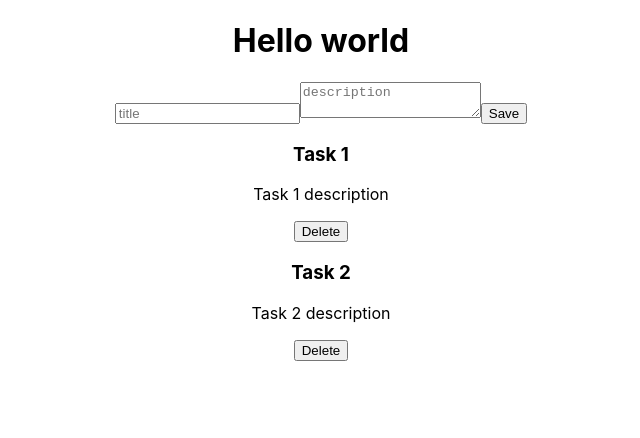
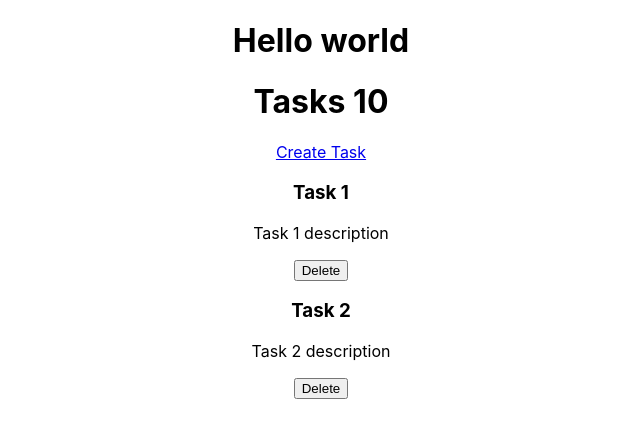
Before and after one commit to Googluu/tasks_crud_react_redux_tk, a React (Create React App) app: page / in a window 1280 px wide. Shown: the top 438 px of the page, without its empty margins (319-959 px from the left). Built offline with nearby package versions, Linux system fonts and the light colour scheme.

Commit message:
:rocket: router for create tasks

```diff
--- a/package.json
+++ b/package.json
@@ -10,6 +10,7 @@
     "react": "^18.2.0",
     "react-dom": "^18.2.0",
     "react-redux": "^8.0.2",
+    "react-router-dom": "^6.3.0",
     "react-scripts": "5.0.1",
     "uuid": "^8.3.2",
     "web-vitals": "^2.1.4"
--- a/src/App.js
+++ b/src/App.js
@@ -1,4 +1,6 @@
 import './App.css';
+import { BrowserRouter, Routes, Route } from 'react-router-dom'
+
 import TaskForm from './components/TaskForm';
 import TasksList from './components/TasksList';
 
@@ -7,9 +9,12 @@ function App() {
   return (
     <div className="App">
       <h1>Hello world</h1>
-
-      <TaskForm />
-      <TasksList />
+        <BrowserRouter>
+          <Routes>
+            <Route path='/' element={<TasksList />} />
+            <Route path='/create-task' element={<TaskForm />} />
+          </Routes>
+        </BrowserRouter>
     </div>
   );
 }
--- a/src/components/TaskForm.js
+++ b/src/components/TaskForm.js
@@ -1,7 +1,8 @@
 import { useState } from "react";
 import { useDispatch } from 'react-redux';
 import { addTask } from '../features/tasks/taskSlice';
-import { v4 as uuid } from 'uuid'
+import { v4 as uuid } from 'uuid';
+import {useNavigate} from 'react-router-dom'
 
 function TaskForm() {
 
@@ -10,6 +11,7 @@ function TaskForm() {
     description: ""
   })
   const dispatch = useDispatch()
+  const navigate = useNavigate()
 
   const handleChange = (e) => {
     setTask({
@@ -24,6 +26,7 @@ function TaskForm() {
       ...task,
       id: uuid(),
     }))
+    navigate('/')
   }
 
     return (
--- a/src/components/TasksList.js
+++ b/src/components/TasksList.js
@@ -1,5 +1,6 @@
 import {useSelector, useDispatch} from 'react-redux';
-import {deleteTask} from '../features/tasks/taskSlice'
+import {deleteTask} from '../features/tasks/taskSlice';
+import {Link} from 'react-router-dom'
 
 function TasksList() {
   const tasks = useSelector(state => state.tasks);
@@ -11,6 +12,14 @@ function TasksList() {
 
   return (
     <div>
+
+      <header>
+        <h1>Tasks 10</h1>
+        <Link to='/create-task'>
+          Create Task
+        </Link>
+      </header>
+
       {tasks.map(task => (
         <div key={task.id}>
           <h3>{task.title}</h3>
```
Also changed, not shown: 1 other file (tests, documents, lock files or other folders).
